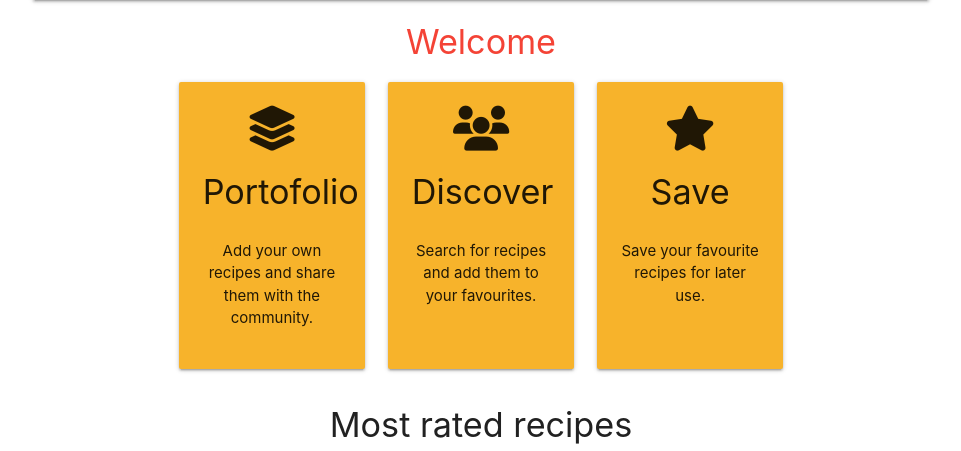
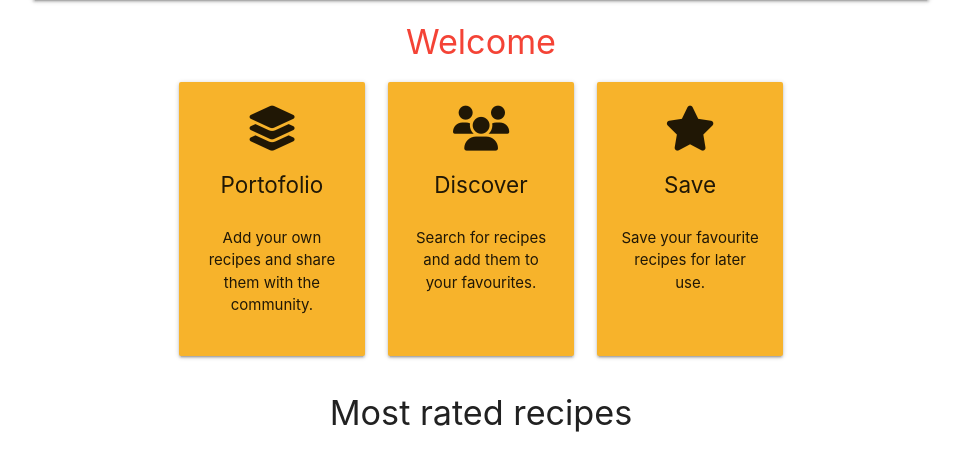
Before and after one commit to mariusmilitaru32/TimeToCook, a Flask app: page / in a window 1280 px wide. Shown: the part 64-515 px from the top of the page, without its empty margins (159-1120 px from the left). Run offline with Flask 3, Linux system fonts and the light colour scheme; data that the repository does not hold is empty; some libraries are stand-ins or nearby versions.

Commit message:
Fix index top cards title size on medium screen

```diff
--- a/timetocook/static/css/style.css
+++ b/timetocook/static/css/style.css
@@ -141,3 +141,8 @@ ul li a .fa-youtube {
 .equal-height-panels .card-panel .btn {
     margin-top: auto;
 }
+
+.index-card-title {
+    font-size: 1.5rem;
+    /* Adjust as needed for small screens */
+}
--- a/timetocook/templates/index.html
+++ b/timetocook/templates/index.html
@@ -8,7 +8,7 @@
         <div class="col s12 m6 l4 center-align">
             <div class="card-panel index-panel">
                 <i class="fa-solid fa-layer-group  fa-3x" aria-hidden="true"></i>
-                <h4 class="page-title">Portofolio</h4>
+                <h4 class="page-title index-card-title">Portofolio</h4>
                 <p>Add your own recipes and share them with the community.</p>
                 {% if session.user_id %}
                 <a href="{{ url_for('myrecipes') }}" class="btn waves-effect waves-light ">View My
@@ -19,7 +19,7 @@
         <div class="col s12 m6 l4 center-align">
             <div class="card-panel index-panel">
                 <i class="fa-solid fa-users fa-3x" aria-hidden="true"></i>
-                <h4 class="page-title">Discover</h4>
+                <h4 class="page-title index-card-title">Discover</h4>
                 <p>Search for recipes and add them to your favourites.</p>
                 {% if session.user_id %}
                 <a href="{{ url_for('allrecipes') }}" class="btn waves-effect waves-light ">Browse All
@@ -30,7 +30,7 @@
         <div class="col s12 m12 l4 center-align">
             <div class="card-panel index-panel">
                 <i class="fa-solid fa-star fa-3x " aria-hidden="true"></i>
-                <h4 class="page-title ">Save</h4>
+                <h4 class="page-title index-card-title">Save</h4>
                 <p>Save your favourite recipes for later use.</p>
                 {% if session.user_id %}
                 <a href="{{ url_for('favourites') }}" class="btn waves-effect waves-light ">See
```
